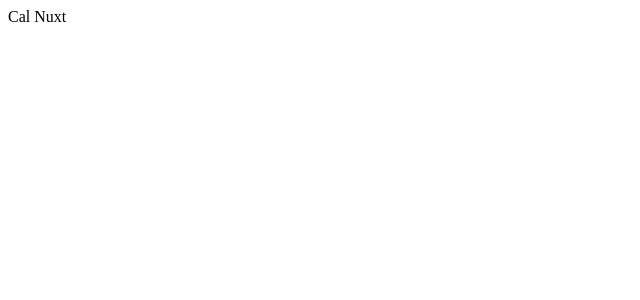
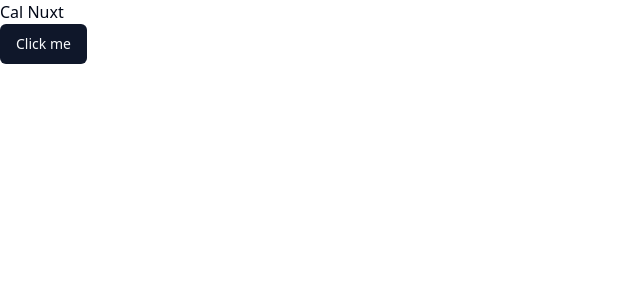
Before and after one commit to sherloach/cal-nuxt3, a Nuxt app: page / in a window 1280 px wide. Shown: the top 300 px of the page, without its empty margins (0-640 px from the left). Built offline with nearby package versions, Linux system fonts and the light colour scheme.

Commit message:
chore: add tailwind & shadcn-vue

```diff
--- a/app.vue
+++ b/app.vue
@@ -1,3 +1,4 @@
 <template>
   <div>Cal Nuxt</div>
+  <Button>Click me</Button>
 </template>
--- /dev/null
+++ b/assets/css/tailwind.css
@@ -0,0 +1,78 @@
+@tailwind base;
+@tailwind components;
+@tailwind utilities;
+
+@layer base {
+  :root {
+    --background: 0 0% 100%;
+    --foreground: 222.2 84% 4.9%;
+
+    --muted: 210 40% 96.1%;
+    --muted-foreground: 215.4 16.3% 46.9%;
+
+    --popover: 0 0% 100%;
+    --popover-foreground: 222.2 84% 4.9%;
+
+    --card: 0 0% 100%;
+    --card-foreground: 222.2 84% 4.9%;
+
+    --border: 214.3 31.8% 91.4%;
+    --input: 214.3 31.8% 91.4%;
+
+    --primary: 222.2 47.4% 11.2%;
+    --primary-foreground: 210 40% 98%;
+
+    --secondary: 210 40% 96.1%;
+    --secondary-foreground: 222.2 47.4% 11.2%;
+
+    --accent: 210 40% 96.1%;
+    --accent-foreground: 222.2 47.4% 11.2%;
+
+    --destructive: 0 84.2% 60.2%;
+    --destructive-foreground: 210 40% 98%;
+
+    --ring: 222.2 84% 4.9%;
+
+    --radius: 0.5rem;
+  }
+
+  .dark {
+    --background: 222.2 84% 4.9%;
+    --foreground: 210 40% 98%;
+
+    --muted: 217.2 32.6% 17.5%;
+    --muted-foreground: 215 20.2% 65.1%;
+
+    --popover: 222.2 84% 4.9%;
+    --popover-foreground: 210 40% 98%;
+
+    --card: 222.2 84% 4.9%;
+    --card-foreground: 210 40% 98%;
+
+    --border: 217.2 32.6% 17.5%;
+    --input: 217.2 32.6% 17.5%;
+
+    --primary: 210 40% 98%;
+    --primary-foreground: 222.2 47.4% 11.2%;
+
+    --secondary: 217.2 32.6% 17.5%;
+    --secondary-foreground: 210 40% 98%;
+
+    --accent: 217.2 32.6% 17.5%;
+    --accent-foreground: 210 40% 98%;
+
+    --destructive: 0 62.8% 30.6%;
+    --destructive-foreground: 210 40% 98%;
+
+    --ring: 212.7 26.8% 83.9%;
+  }
+}
+
+@layer base {
+  * {
+    @apply border-border;
+  }
+  body {
+    @apply bg-background text-foreground;
+  }
+}
--- /dev/null
+++ b/components/ui/button/Button.vue
@@ -0,0 +1,25 @@
+<script setup lang="ts">
+import { Primitive, type PrimitiveProps } from 'radix-vue'
+import { buttonVariants } from '.'
+import { cn } from '@/lib/utils'
+
+interface Props extends PrimitiveProps {
+  variant?: NonNullable<Parameters<typeof buttonVariants>[0]>['variant']
+  size?: NonNullable<Parameters<typeof buttonVariants>[0]>['size']
+  as?: string
+}
+
+withDefaults(defineProps<Props>(), {
+  as: 'button',
+})
+</script>
+
+<template>
+  <Primitive
+    :as="as"
+    :as-child="asChild"
+    :class="cn(buttonVariants({ variant, size }), $attrs.class ?? '')"
+  >
+    <slot />
+  </Primitive>
+</template>
--- /dev/null
+++ b/components/ui/button/index.ts
@@ -0,0 +1,32 @@
+import { cva } from 'class-variance-authority'
+
+export { default as Button } from './Button.vue'
+
+export const buttonVariants = cva(
+  'inline-flex items-center justify-center rounded-md text-sm font-medium ring-offset-background transition-colors focus-visible:outline-none focus-visible:ring-2 focus-visible:ring-ring focus-visible:ring-offset-2 disabled:pointer-events-none disabled:opacity-50',
+  {
+    variants: {
+      variant: {
+        default: 'bg-primary text-primary-foreground hover:bg-primary/90',
+        destructive:
+          'bg-destructive text-destructive-foreground hover:bg-destructive/90',
+        outline:
+          'border border-input bg-background hover:bg-accent hover:text-accent-foreground',
+        secondary:
+          'bg-secondary text-secondary-foreground hover:bg-secondary/80',
+        ghost: 'hover:bg-accent hover:text-accent-foreground',
+        link: 'text-primary underline-offset-4 hover:underline',
+      },
+      size: {
+        default: 'h-10 px-4 py-2',
+        sm: 'h-9 rounded-md px-3',
+        lg: 'h-11 rounded-md px-8',
+        icon: 'h-10 w-10',
+      },
+    },
+    defaultVariants: {
+      variant: 'default',
+      size: 'default',
+    },
+  },
+)
--- /dev/null
+++ b/lib/utils.ts
@@ -0,0 +1,7 @@
+import { type ClassValue, clsx } from 'clsx'
+import { twMerge } from 'tailwind-merge'
+import { camelize, getCurrentInstance, toHandlerKey } from 'vue'
+
+export function cn(...inputs: ClassValue[]) {
+  return twMerge(clsx(inputs))
+}
--- a/nuxt.config.ts
+++ b/nuxt.config.ts
@@ -1,4 +1,16 @@
 // https://nuxt.com/docs/api/configuration/nuxt-config
 export default defineNuxtConfig({
-  devtools: { enabled: true }
+  devtools: { enabled: true },
+  modules: ['@nuxtjs/tailwindcss', 'shadcn-nuxt'],
+  shadcn: {
+    /**
+     * Prefix for all the imported component
+     */
+    prefix: '',
+    /**
+     * Directory that the component lives in.
+     * @default "./components/ui"
+     */
+    componentDir: './components/ui',
+  },
 })
--- /dev/null
+++ b/tailwind.config.ts
@@ -0,0 +1,83 @@
+import animate from 'tailwindcss-animate'
+
+/** @type {import('tailwindcss').Config} */
+module.exports = {
+  darkMode: ['class'],
+
+  theme: {
+    container: {
+      center: true,
+      padding: '2rem',
+      screens: {
+        '2xl': '1400px',
+      },
+    },
+    extend: {
+      colors: {
+        border: 'hsl(var(--border))',
+        input: 'hsl(var(--input))',
+        ring: 'hsl(var(--ring))',
+        background: 'hsl(var(--background))',
+        foreground: 'hsl(var(--foreground))',
+        primary: {
+          DEFAULT: 'hsl(var(--primary))',
+          foreground: 'hsl(var(--primary-foreground))',
+        },
+        secondary: {
+          DEFAULT: 'hsl(var(--secondary))',
+          foreground: 'hsl(var(--secondary-foreground))',
+        },
+        destructive: {
+          DEFAULT: 'hsl(var(--destructive))',
+          foreground: 'hsl(var(--destructive-foreground))',
+        },
+        muted: {
+          DEFAULT: 'hsl(var(--muted))',
+          foreground: 'hsl(var(--muted-foreground))',
+        },
+        accent: {
+          DEFAULT: 'hsl(var(--accent))',
+          foreground: 'hsl(var(--accent-foreground))',
+        },
+        popover: {
+          DEFAULT: 'hsl(var(--popover))',
+          foreground: 'hsl(var(--popover-foreground))',
+        },
+        card: {
+          DEFAULT: 'hsl(var(--card))',
+          foreground: 'hsl(var(--card-foreground))',
+        },
+      },
+      borderRadius: {
+        lg: 'var(--radius)',
+        md: 'calc(var(--radius) - 2px)',
+        sm: 'calc(var(--radius) - 4px)',
+      },
+      keyframes: {
+        'accordion-down': {
+          from: { height: 0 },
+          to: { height: 'var(--radix-accordion-content-height)' },
+        },
+        'accordion-up': {
+          from: { height: 'var(--radix-accordion-content-height)' },
+          to: { height: 0 },
+        },
+        'collapsible-down': {
+          from: { height: 0 },
+          to: { height: 'var(--radix-collapsible-content-height)' },
+        },
+        'collapsible-up': {
+          from: { height: 'var(--radix-collapsible-content-height)' },
+          to: { height: 0 },
+        },
+      },
+      animation: {
+        'accordion-down': 'accordion-down 0.2s ease-out',
+        'accordion-up': 'accordion-up 0.2s ease-out',
+        'collapsible-down': 'collapsible-down 0.2s ease-in-out',
+        'collapsible-up': 'collapsible-up 0.2s ease-in-out',
+      },
+    },
+  },
+  plugins: [animate],
+}
```
Also changed, not shown: package.json (+10 -0 lines), components.json (added), 1 other file (tests, documents, lock files or other folders).
